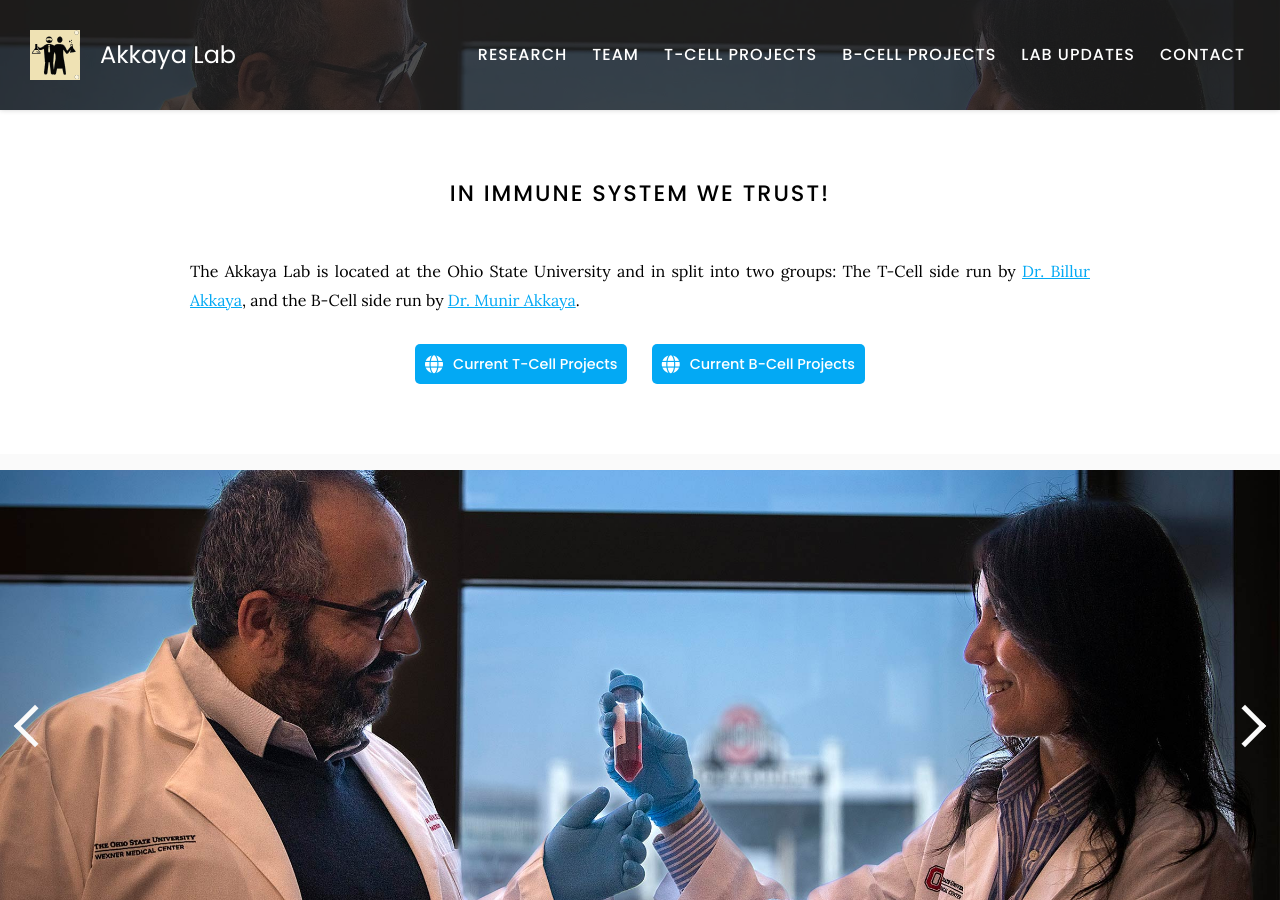
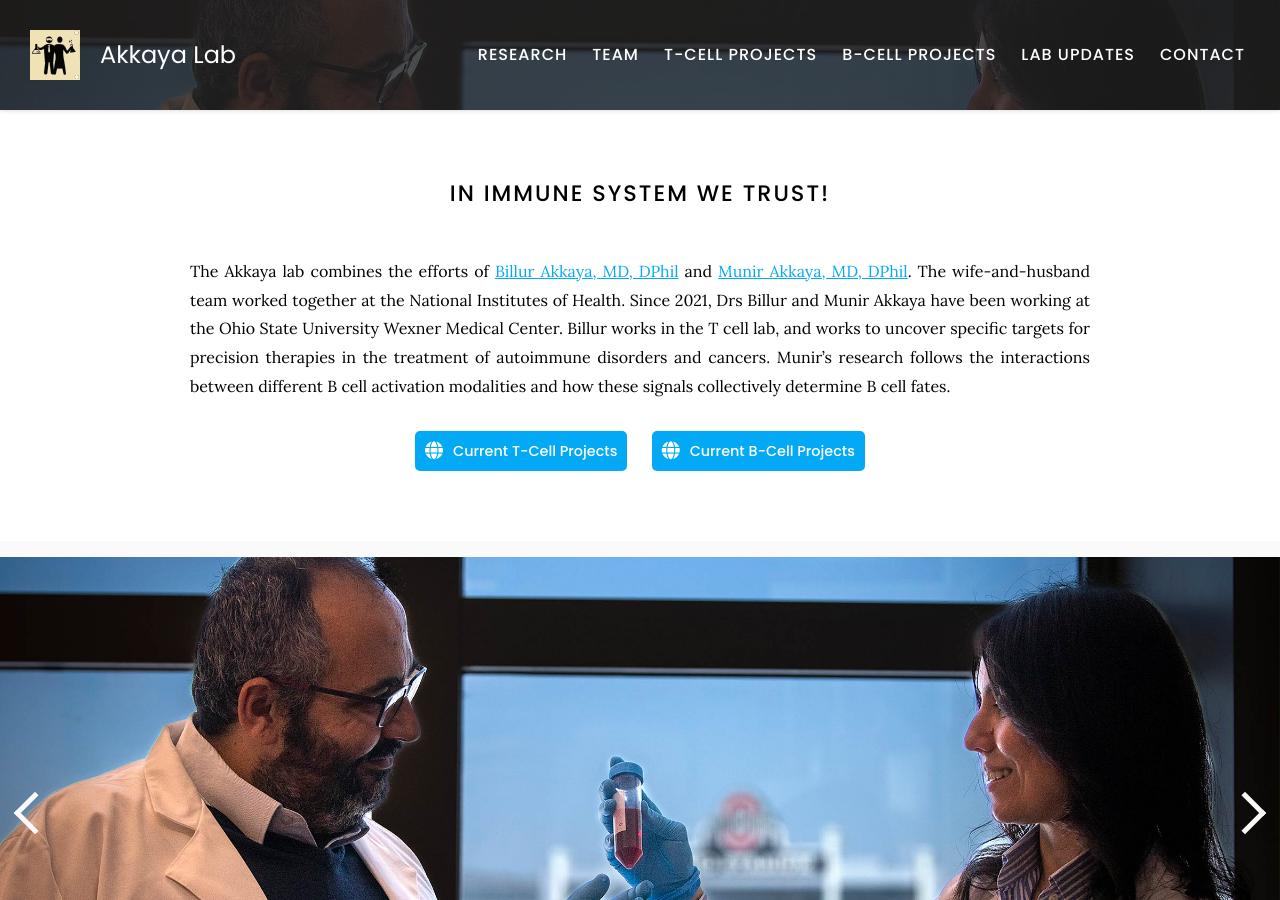
Before and after one commit to Harrisonthow/akkaya-lab, a Jekyll site: the page built from index.md, in a window 1280 px wide and 900 px high. Built offline with Jekyll 4.4.1, drawn with Linux system fonts in a browser that asks for light colours.

Commit message:
blog & main update

```diff
--- a/index.md
+++ b/index.md
@@ -11,7 +11,8 @@ carousels:
 
 # In immune system we trust!
 
-The Akkaya Lab is located at the Ohio State University and in split into two groups: The T-Cell side run by [Dr. Billur Akkaya](members/billur.html), and the B-Cell side run by [Dr. Munir Akkaya](members/munir.html).
+
+The Akkaya lab combines the efforts of [Billur Akkaya, MD, DPhil](members/billur.html) and [Munir Akkaya, MD, DPhil](members/munir.html). The wife-and-husband team worked together at the National Institutes of Health. Since 2021, Drs Billur and Munir Akkaya have been working at the Ohio State University Wexner Medical Center. Billur works in the T cell lab, and works to uncover specific targets for precision therapies in the treatment of autoimmune disorders and cancers. Munir's research follows the interactions between different B cell activation modalities and how these signals collectively determine B cell fates.
 
 {%
   include link.html
```
Also changed, not shown: _posts/2022-09-30-exhaust-the-exhausters.md (+1 -1 lines), _posts/2022-12-17-happy-holidays.md (+1 -1 lines).
